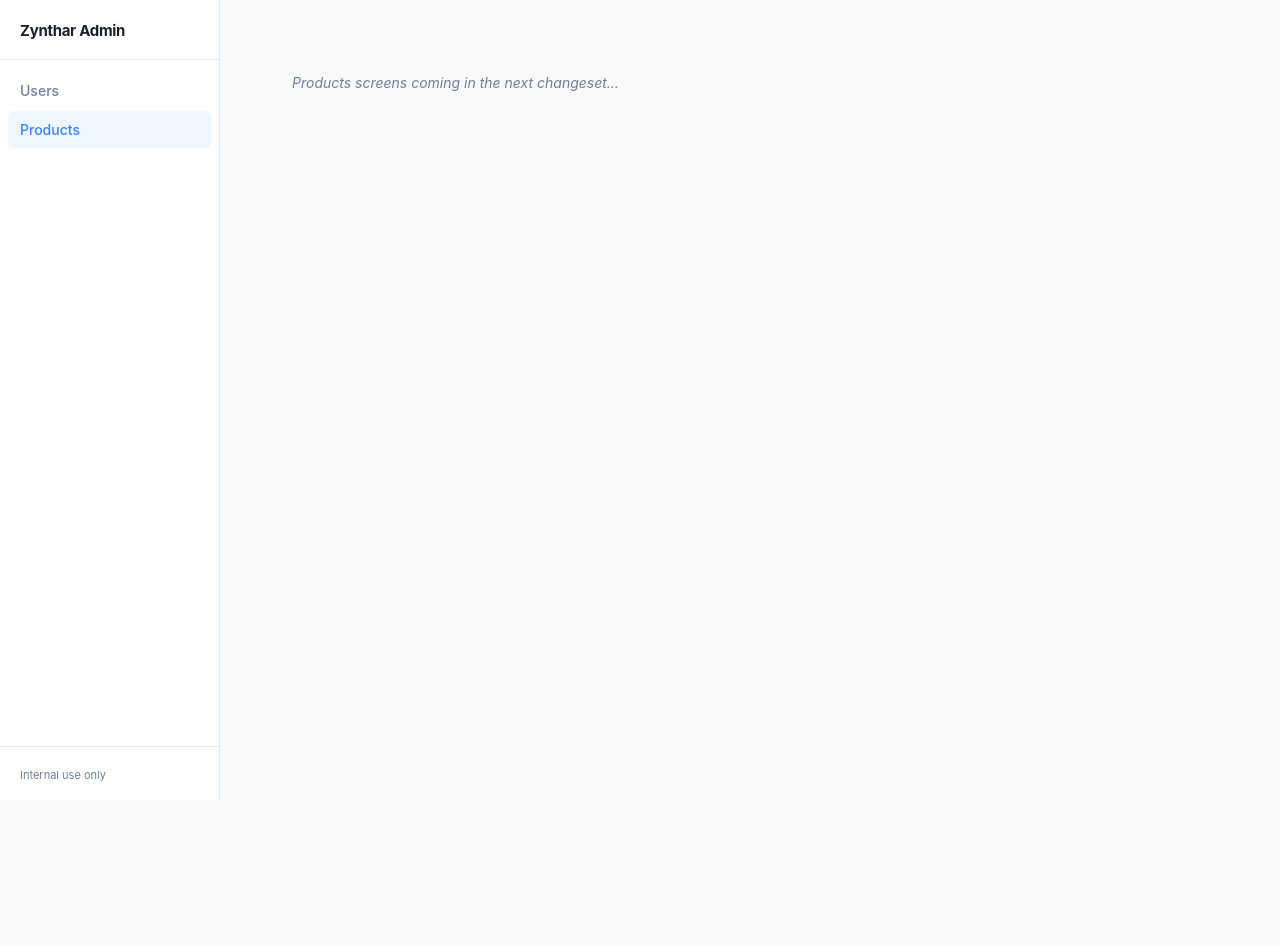
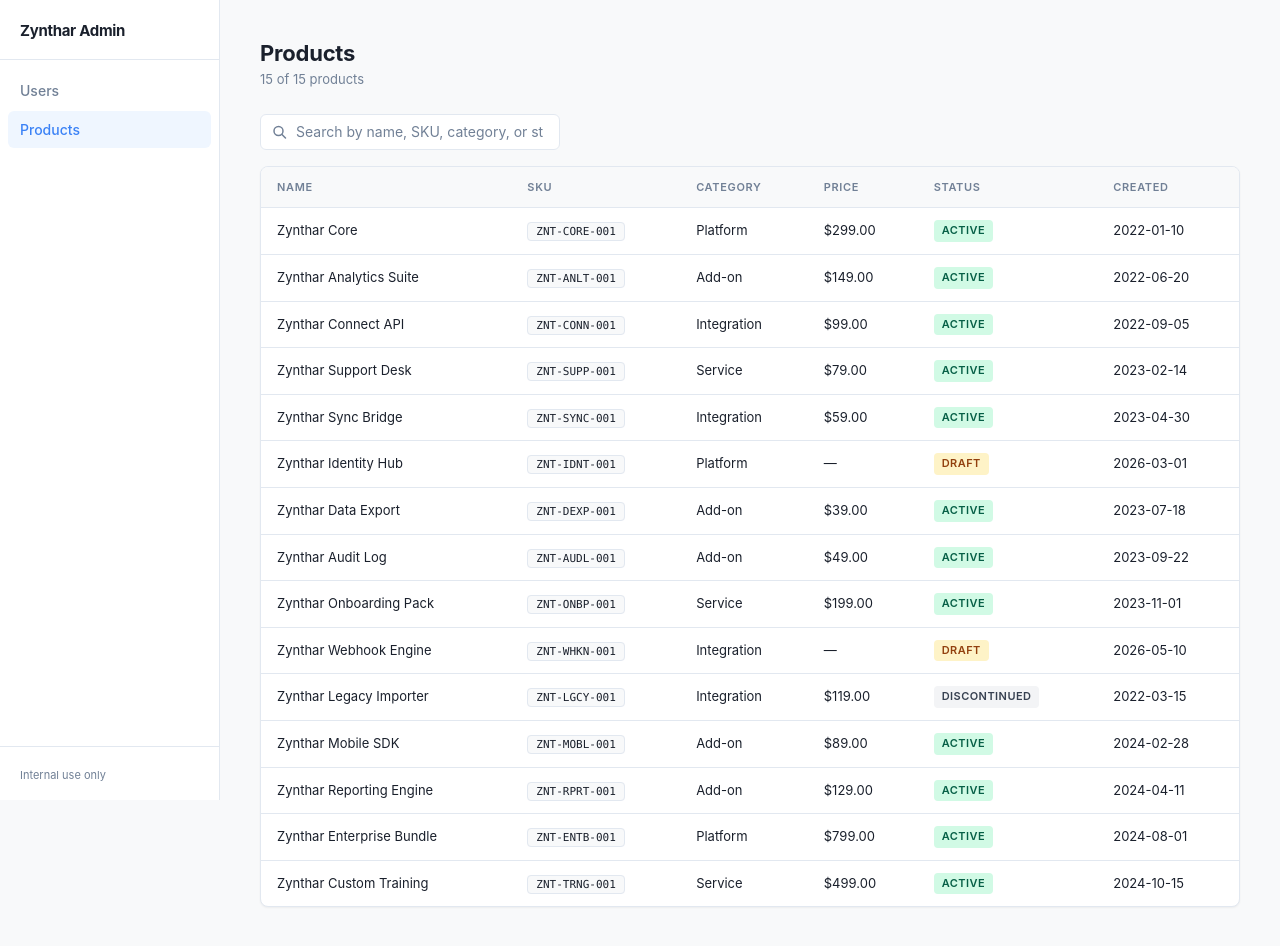
Before and after one commit to shariffy/autopilot-demo-admin-console, a React (Vite) app: page /products in a window 1280 px wide. Before the commit the page ends 800 px from the top, so only its background shows below. Built offline with nearby package versions, Linux system fonts and the light colour scheme.

Commit message:
Add Products feature: searchable list page and detail view, complete routing
[envelope] verified by `npm install --package-lock-only --ignore-scripts && npm ci --ignore-scripts && npm run build && npm audit --json — npm audit: 7 advisories (7 pre-existing, 0 newly introduced)`

```diff
--- a/src/App.tsx
+++ b/src/App.tsx
@@ -2,20 +2,8 @@ import { BrowserRouter, Routes, Route, Navigate } from 'react-router-dom'
 import Shell from './components/layout/Shell'
 import UsersPage from './pages/users/UsersPage'
 import UserDetailPage from './pages/users/UserDetailPage'
-
-function ProductsPlaceholder() {
-  return (
-    <p
-      style={{
-        padding: 'var(--space-8)',
-        color: 'var(--color-text-secondary)',
-        fontStyle: 'italic',
-      }}
-    >
-      Products screens coming in the next changeset…
-    </p>
-  )
-}
+import ProductsPage from './pages/products/ProductsPage'
+import ProductDetailPage from './pages/products/ProductDetailPage'
 
 export default function App() {
   return (
@@ -25,8 +13,8 @@ export default function App() {
           <Route path="/" element={<Navigate to="/users" replace />} />
           <Route path="/users" element={<UsersPage />} />
           <Route path="/users/:id" element={<UserDetailPage />} />
-          <Route path="/products" element={<ProductsPlaceholder />} />
-          <Route path="/products/:id" element={<ProductsPlaceholder />} />
+          <Route path="/products" element={<ProductsPage />} />
+          <Route path="/products/:id" element={<ProductDetailPage />} />
         </Routes>
       </Shell>
     </BrowserRouter>
--- /dev/null
+++ b/src/pages/products/ProductDetailPage.module.css
@@ -0,0 +1,53 @@
+.back {
+  margin-bottom: var(--space-4);
+}
+
+.fields {
+  display: grid;
+  grid-template-columns: repeat(auto-fill, minmax(200px, 1fr));
+  gap: var(--space-6);
+  margin-bottom: var(--space-6);
+  padding-bottom: var(--space-6);
+  border-bottom: 1px solid var(--color-border);
+}
+
+.field {
+  display: flex;
+  flex-direction: column;
+  gap: var(--space-1);
+}
+
+.fieldLabel {
+  font-size: var(--font-size-xs);
+  font-weight: 600;
+  text-transform: uppercase;
+  letter-spacing: 0.06em;
+  color: var(--color-text-secondary);
+}
+
+.fieldValue {
+  font-size: var(--font-size-base);
+  color: var(--color-text-primary);
+}
+
+.code {
+  font-family: var(--font-mono);
+  font-size: var(--font-size-sm);
+  background: var(--color-bg);
+  padding: 2px var(--space-2);
+  border-radius: var(--radius-sm);
+  border: 1px solid var(--color-border);
+}
+
+.descriptionSection {
+  display: flex;
+  flex-direction: column;
+  gap: var(--space-2);
+}
+
+.description {
+  font-size: var(--font-size-base);
+  color: var(--color-text-primary);
+  line-height: 1.6;
+  max-width: 65ch;
+}
--- /dev/null
+++ b/src/pages/products/ProductDetailPage.tsx
@@ -0,0 +1,100 @@
+import { useParams, useNavigate } from 'react-router-dom'
+import { Box } from '../../design-system'
+import {
+  PageHeader,
+  Button,
+  Card,
+  Badge,
+} from '../../components/ui'
+import type { BadgeVariant } from '../../components/ui'
+import { products } from '../../data/products'
+import type { ProductStatus } from '../../types'
+import styles from './ProductDetailPage.module.css'
+
+function statusVariant(status: ProductStatus): BadgeVariant {
+  switch (status) {
+    case 'active':       return 'success'
+    case 'draft':        return 'warning'
+    case 'discontinued': return 'neutral'
+  }
+}
+
+function formatPrice(price: number): string {
+  if (price === 0) return 'Pricing TBD'
+  return new Intl.NumberFormat('en-US', {
+    style: 'currency',
+    currency: 'USD',
+    minimumFractionDigits: 2,
+  }).format(price)
+}
+
+export default function ProductDetailPage() {
+  const { id } = useParams<{ id: string }>()
+  const navigate = useNavigate()
+  const product = products.find((p) => p.id === id)
+
+  if (!product) {
+    return (
+      <Box>
+        <PageHeader title="Product not found" />
+        <Button variant="ghost" size="sm" onClick={() => navigate('/products')}>
+          ← Back to Products
+        </Button>
+      </Box>
+    )
+  }
+
+  return (
+    <Box>
+      <Box className={styles.back}>
+        <Button variant="ghost" size="sm" onClick={() => navigate('/products')}>
+          ← Back to Products
+        </Button>
+      </Box>
+
+      <PageHeader title={product.name} subtitle={product.sku} />
+
+      <Card>
+        <dl className={styles.fields}>
+          <div className={styles.field}>
+            <dt className={styles.fieldLabel}>Product ID</dt>
+            <dd className={styles.fieldValue}>
+              <code className={styles.code}>{product.id}</code>
+            </dd>
+          </div>
+          <div className={styles.field}>
+            <dt className={styles.fieldLabel}>SKU</dt>
+            <dd className={styles.fieldValue}>
+              <code className={styles.code}>{product.sku}</code>
+            </dd>
+          </div>
+          <div className={styles.field}>
+            <dt className={styles.fieldLabel}>Category</dt>
+            <dd className={styles.fieldValue}>{product.category}</dd>
+          </div>
+          <div className={styles.field}>
+            <dt className={styles.fieldLabel}>Price</dt>
+            <dd className={styles.fieldValue}>{formatPrice(product.price)}</dd>
+          </div>
+          <div className={styles.field}>
+            <dt className={styles.fieldLabel}>Status</dt>
+            <dd className={styles.fieldValue}>
+              <Badge variant={statusVariant(product.status)}>
+                {product.status}
+              </Badge>
+            </dd>
+          </div>
+          <div className={styles.field}>
+            <dt className={styles.fieldLabel}>Created</dt>
+            <dd className={styles.fieldValue}>{product.createdAt}</dd>
+          </div>
+        </dl>
+
+        <Box className={styles.descriptionSection}>
+          <dt className={styles.fieldLabel}>Description</dt>
+          <dd className={styles.description}>{product.description}</dd>
+        </Box>
+      </Card>
+    </Box>
+  )
+}
--- /dev/null
+++ b/src/pages/products/ProductsPage.module.css
@@ -0,0 +1,20 @@
+.toolbar {
+  margin-bottom: var(--space-4);
+}
+
+.empty {
+  padding: var(--space-10) var(--space-6);
+  text-align: center;
+  color: var(--color-text-secondary);
+  font-size: var(--font-size-sm);
+}
+
+.sku {
+  font-family: var(--font-mono);
+  font-size: var(--font-size-xs);
+  background: var(--color-bg);
+  padding: 2px var(--space-2);
+  border-radius: var(--radius-sm);
+  border: 1px solid var(--color-border);
+  white-space: nowrap;
+}
--- /dev/null
+++ b/src/pages/products/ProductsPage.tsx
@@ -0,0 +1,110 @@
+import { useState } from 'react'
+import { useNavigate } from 'react-router-dom'
+import { Box } from '../../design-system'
+import {
+  PageHeader,
+  SearchInput,
+  Card,
+  Badge,
+  Table,
+  TableHead,
+  TableBody,
+  TableRow,
+  TableHeaderCell,
+  TableCell,
+} from '../../components/ui'
+import type { BadgeVariant } from '../../components/ui'
+import { products } from '../../data/products'
+import type { ProductStatus } from '../../types'
+import styles from './ProductsPage.module.css'
+
+function statusVariant(status: ProductStatus): BadgeVariant {
+  switch (status) {
+    case 'active':       return 'success'
+    case 'draft':        return 'warning'
+    case 'discontinued': return 'neutral'
+  }
+}
+
+function formatPrice(price: number): string {
+  if (price === 0) return '—'
+  return new Intl.NumberFormat('en-US', {
+    style: 'currency',
+    currency: 'USD',
+    minimumFractionDigits: 2,
+  }).format(price)
+}
+
+export default function ProductsPage() {
+  const [query, setQuery] = useState('')
+  const navigate = useNavigate()
+
+  const q = query.trim().toLowerCase()
+  const filtered = q
+    ? products.filter(
+        (p) =>
+          p.name.toLowerCase().includes(q) ||
+          p.sku.toLowerCase().includes(q) ||
+          p.category.toLowerCase().includes(q) ||
+          p.status.toLowerCase().includes(q),
+      )
+    : products
+
+  return (
+    <Box>
+      <PageHeader
+        title="Products"
+        subtitle={`${filtered.length} of ${products.length} ${products.length === 1 ? 'product' : 'products'}`}
+      />
+
+      <Box className={styles.toolbar}>
+        <SearchInput
+          value={query}
+          onChange={(e) => setQuery(e.target.value)}
+          placeholder="Search by name, SKU, category, or status…"
+        />
+      </Box>
+
+      <Card padding={false}>
+        {filtered.length === 0 ? (
+          <p className={styles.empty}>No products match your search.</p>
+        ) : (
+          <Table>
+            <TableHead>
+              <TableRow>
+                <TableHeaderCell>Name</TableHeaderCell>
+                <TableHeaderCell>SKU</TableHeaderCell>
+                <TableHeaderCell>Category</TableHeaderCell>
+                <TableHeaderCell>Price</TableHeaderCell>
+                <TableHeaderCell>Status</TableHeaderCell>
+                <TableHeaderCell>Created</TableHeaderCell>
+              </TableRow>
+            </TableHead>
+            <TableBody>
+              {filtered.map((product) => (
+                <TableRow
+                  key={product.id}
+                  onClick={() => navigate(`/products/${product.id}`)}
+                  clickable
+                >
+                  <TableCell>{product.name}</TableCell>
+                  <TableCell>
+                    <code className={styles.sku}>{product.sku}</code>
+                  </TableCell>
+                  <TableCell>{product.category}</TableCell>
+                  <TableCell>{formatPrice(product.price)}</TableCell>
+                  <TableCell>
+                    <Badge variant={statusVariant(product.status)}>
+                      {product.status}
+                    </Badge>
+                  </TableCell>
+                  <TableCell>{product.createdAt}</TableCell>
+                </TableRow>
+              ))}
+            </TableBody>
+          </Table>
+        )}
+      </Card>
+    </Box>
+  )
+}
```
